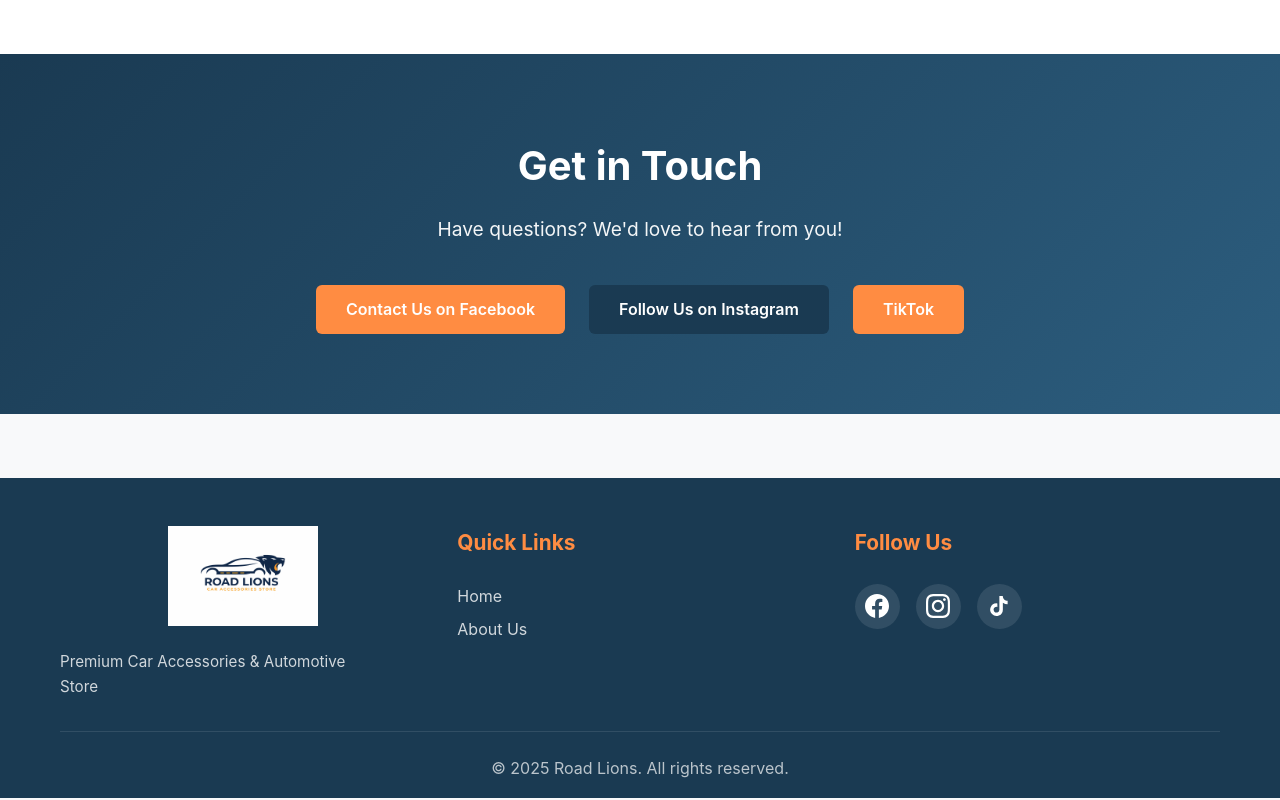
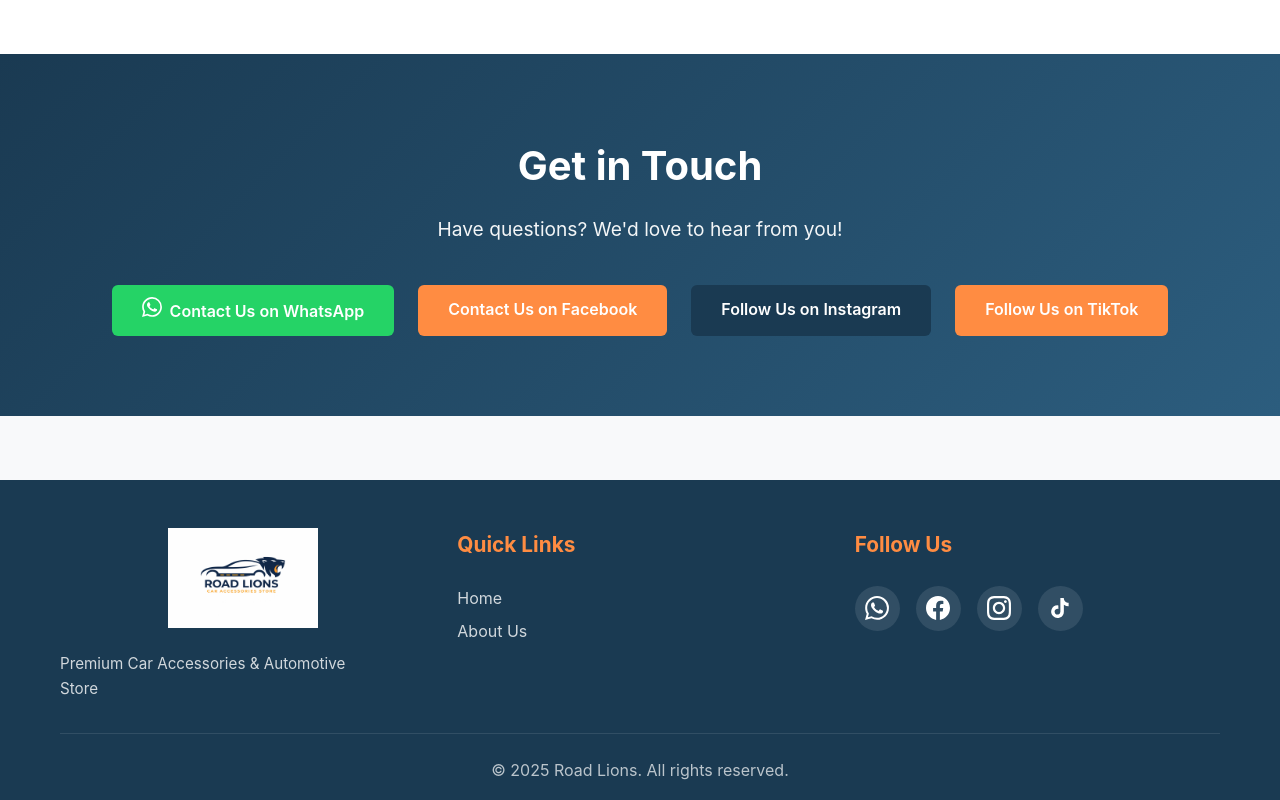
Before and after one commit to mohamedelmancy/Road-Lions, a React (Vite) app: page /about in a window 1280 px wide. Shown: the part 2713-3513 px from the top of the page. Built offline with nearby package versions, Linux system fonts and the light colour scheme.

Commit message:
Add WhatsApp contact integration - 01059024896

```diff
--- a/src/components/Footer.jsx
+++ b/src/components/Footer.jsx
@@ -25,6 +25,18 @@ function Footer() {
           <div className="footer-section">
             <h3 className="footer-title">{t('footer.followUs')}</h3>
             <div className="social-links">
+              <a
+                href="https://wa.me/2001059024896?text=Hello%20Road%20Lions!%20I'm%20interested%20in%20your%20car%20accessories."
+                target="_blank"
+                rel="noopener noreferrer"
+                className="social-link"
+                aria-label="WhatsApp"
+              >
+                <svg xmlns="http://www.w3.org/2000/svg" width="24" height="24" viewBox="0 0 24 24" fill="currentColor">
+                  <path d="M17.472 14.382c-.297-.149-1.758-.867-2.03-.967-.273-.099-.471-.148-.67.15-.197.297-.767.966-.94 1.164-.173.199-.347.223-.644.075-.297-.15-1.255-.463-2.39-1.475-.883-.788-1.48-1.761-1.653-2.059-.173-.297-.018-.458.13-.606.134-.133.298-.347.446-.52.149-.174.198-.298.298-.497.099-.198.05-.371-.025-.52-.075-.149-.669-1.612-.916-2.207-.242-.579-.487-.5-.669-.51-.173-.008-.371-.01-.57-.01-.198 0-.52.074-.792.372-.272.297-1.04 1.016-1.04 2.479 0 1.462 1.065 2.875 1.213 3.074.149.198 2.096 3.2 5.077 4.487.709.306 1.262.489 1.694.625.712.227 1.36.195 1.871.118.571-.085 1.758-.719 2.006-1.413.248-.694.248-1.289.173-1.413-.074-.124-.272-.198-.57-.347m-5.421 7.403h-.004a9.87 9.87 0 01-5.031-1.378l-.361-.214-3.741.982.998-3.648-.235-.374a9.86 9.86 0 01-1.51-5.26c.001-5.45 4.436-9.884 9.888-9.884 2.64 0 5.122 1.03 6.988 2.898a9.825 9.825 0 012.893 6.994c-.003 5.45-4.437 9.884-9.885 9.884m8.413-18.297A11.815 11.815 0 0012.05 0C5.495 0 .16 5.335.157 11.892c0 2.096.547 4.142 1.588 5.945L.057 24l6.305-1.654a11.882 11.882 0 005.683 1.448h.005c6.554 0 11.89-5.335 11.893-11.893a11.821 11.821 0 00-3.48-8.413Z"/>
+                </svg>
+              </a>
+
               <a
                 href="https://web.facebook.com/profile.php?id=61580810542713"
                 target="_blank"
--- a/src/i18n/locales/ar.json
+++ b/src/i18n/locales/ar.json
@@ -119,8 +119,10 @@
     "contact": {
       "title": "ابقى على تواصل",
       "description": "هل لديك أسئلة؟ نحب أن نسمع منك!",
+      "whatsapp": "تواصل معنا على واتساب",
       "facebook": "تواصل معنا على فيسبوك",
-      "instagram": "تابعنا على إنستغرام"
+      "instagram": "تابعنا على إنستغرام",
+      "tiktok": "تابعنا على تيك توك"
     }
   },
   "footer": {
--- a/src/i18n/locales/en.json
+++ b/src/i18n/locales/en.json
@@ -119,8 +119,10 @@
     "contact": {
       "title": "Get in Touch",
       "description": "Have questions? We'd love to hear from you!",
+      "whatsapp": "Contact Us on WhatsApp",
       "facebook": "Contact Us on Facebook",
-      "instagram": "Follow Us on Instagram"
+      "instagram": "Follow Us on Instagram",
+      "tiktok": "Follow Us on TikTok"
     }
   },
   "footer": {
--- a/src/pages/About.css
+++ b/src/pages/About.css
@@ -176,6 +176,19 @@
   flex-wrap: wrap;
 }
 
+.btn-whatsapp {
+  background-color: #25D366;
+  color: white;
+  display: inline-flex;
+  align-items: center;
+  justify-content: center;
+}
+
+.btn-whatsapp:hover {
+  background-color: #128C7E;
+  transform: translateY(-2px);
+}
+
 /* Responsive */
 @media (max-width: 968px) {
   .page-title {
--- a/src/pages/About.jsx
+++ b/src/pages/About.jsx
@@ -105,6 +105,17 @@ function About() {
           <p>{t('about.contact.description')}</p>
           <div className="social-cta">
             <a
+              href="https://wa.me/2001059024896?text=Hello%20Road%20Lions!%20I'm%20interested%20in%20your%20car%20accessories."
+              target="_blank"
+              rel="noopener noreferrer"
+              className="btn btn-whatsapp"
+            >
+              <svg xmlns="http://www.w3.org/2000/svg" width="20" height="20" viewBox="0 0 24 24" fill="currentColor" style={{ marginRight: '8px' }}>
+                <path d="M17.472 14.382c-.297-.149-1.758-.867-2.03-.967-.273-.099-.471-.148-.67.15-.197.297-.767.966-.94 1.164-.173.199-.347.223-.644.075-.297-.15-1.255-.463-2.39-1.475-.883-.788-1.48-1.761-1.653-2.059-.173-.297-.018-.458.13-.606.134-.133.298-.347.446-.52.149-.174.198-.298.298-.497.099-.198.05-.371-.025-.52-.075-.149-.669-1.612-.916-2.207-.242-.579-.487-.5-.669-.51-.173-.008-.371-.01-.57-.01-.198 0-.52.074-.792.372-.272.297-1.04 1.016-1.04 2.479 0 1.462 1.065 2.875 1.213 3.074.149.198 2.096 3.2 5.077 4.487.709.306 1.262.489 1.694.625.712.227 1.36.195 1.871.118.571-.085 1.758-.719 2.006-1.413.248-.694.248-1.289.173-1.413-.074-.124-.272-.198-.57-.347m-5.421 7.403h-.004a9.87 9.87 0 01-5.031-1.378l-.361-.214-3.741.982.998-3.648-.235-.374a9.86 9.86 0 01-1.51-5.26c.001-5.45 4.436-9.884 9.888-9.884 2.64 0 5.122 1.03 6.988 2.898a9.825 9.825 0 012.893 6.994c-.003 5.45-4.437 9.884-9.885 9.884m8.413-18.297A11.815 11.815 0 0012.05 0C5.495 0 .16 5.335.157 11.892c0 2.096.547 4.142 1.588 5.945L.057 24l6.305-1.654a11.882 11.882 0 005.683 1.448h.005c6.554 0 11.89-5.335 11.893-11.893a11.821 11.821 0 00-3.48-8.413Z"/>
+              </svg>
+              {t('about.contact.whatsapp')}
+            </a>
+            <a
               href="https://web.facebook.com/profile.php?id=61580810542713"
               target="_blank"
               rel="noopener noreferrer"
@@ -126,7 +137,7 @@ function About() {
               rel="noopener noreferrer"
               className="btn btn-primary"
             >
-              TikTok
+              {t('about.contact.tiktok')}
             </a>
           </div>
         </div>
```
